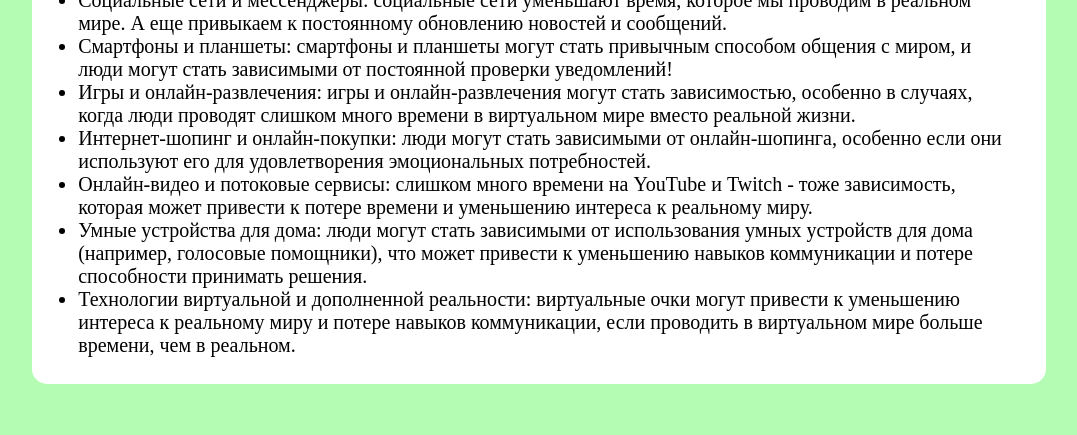
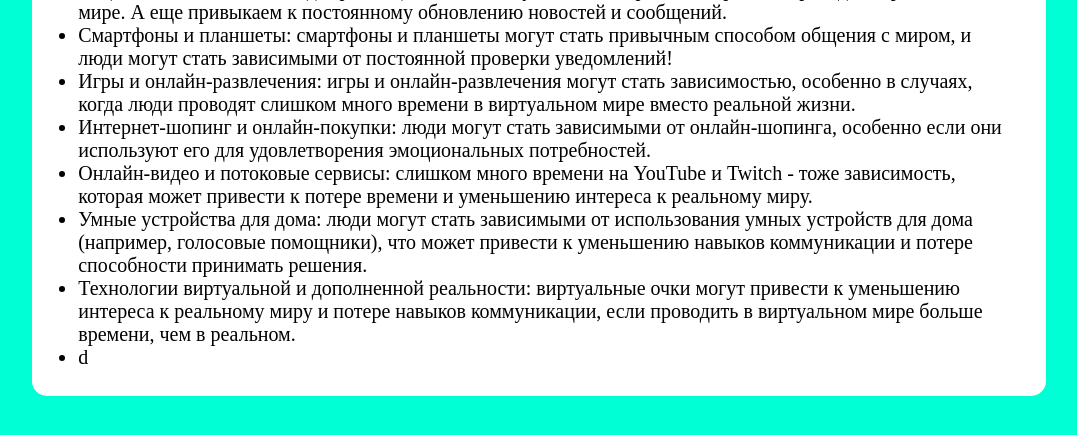
Before and after one commit to Yan1ch9/name1, a plain HTML site: page index.html in a window 1280 px wide. Shown: the part 249-684 px from the top of the page, without its empty margins (101-1178 px from the left). Drawn offline with Linux system fonts and the light colour scheme.

Commit message:
дописал код

```diff
--- a/index.html
+++ b/index.html
@@ -18,6 +18,7 @@
                 <li>Онлайн-видео и потоковые сервисы: слишком много времени на YouTube и Twitch - тоже зависимость, которая может привести к потере времени и уменьшению интереса к реальному миру.</li>
                 <li>Умные устройства для дома: люди могут стать зависимыми от использования умных устройств для дома (например, голосовые помощники), что может привести к уменьшению навыков коммуникации и потере способности принимать решения.</li>
                 <li>Технологии виртуальной и дополненной реальности: виртуальные очки могут привести к уменьшению интереса к реальному миру и потере навыков коммуникации, если проводить в виртуальном мире больше времени, чем в реальном.</li>
+                <li>d</li>
             </ul>
         </div>
         <img src="" alt="">
--- a/style.css
+++ b/style.css
@@ -3,7 +3,7 @@
     padding: 0;
 }
 .content {
-    background-color: rgb(180, 252, 180);
+    background-color: rgb(0, 255, 213);
     height: 100vh;
     display: flex;
     justify-content: center;
```
